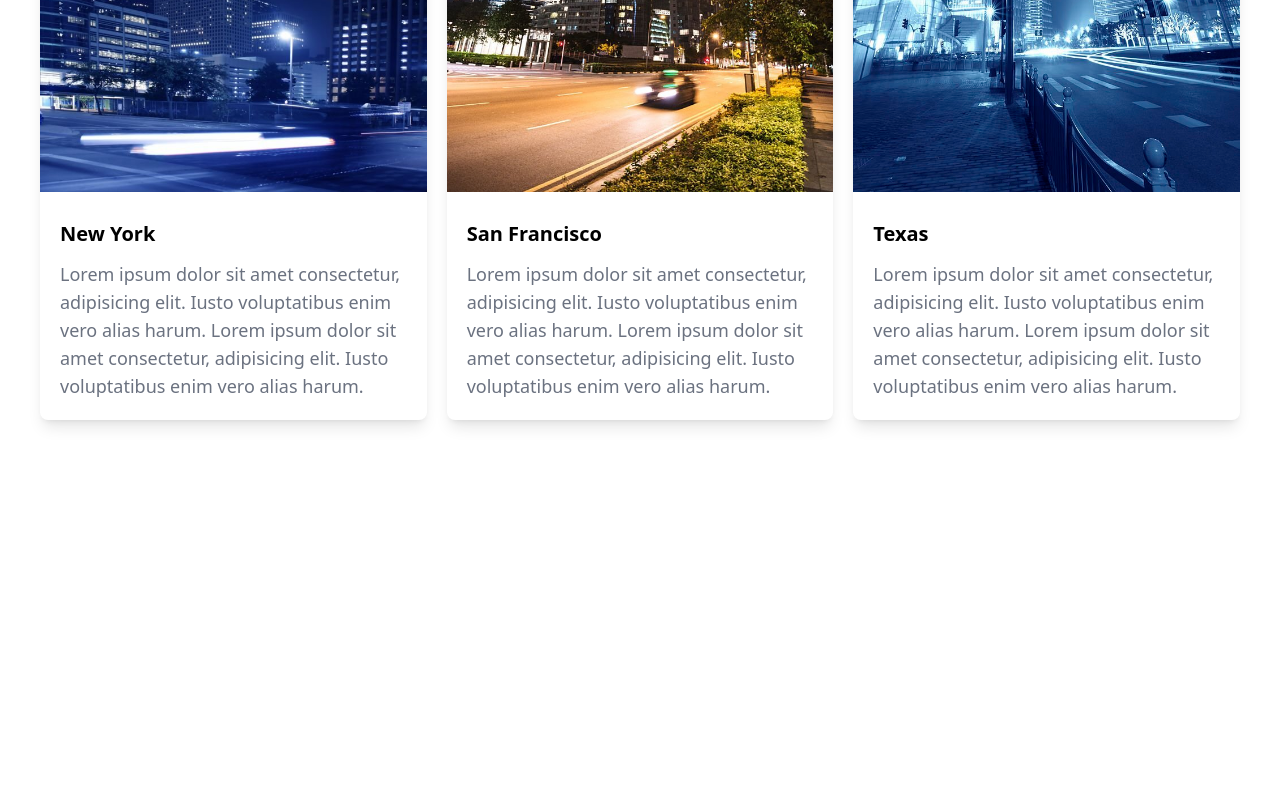
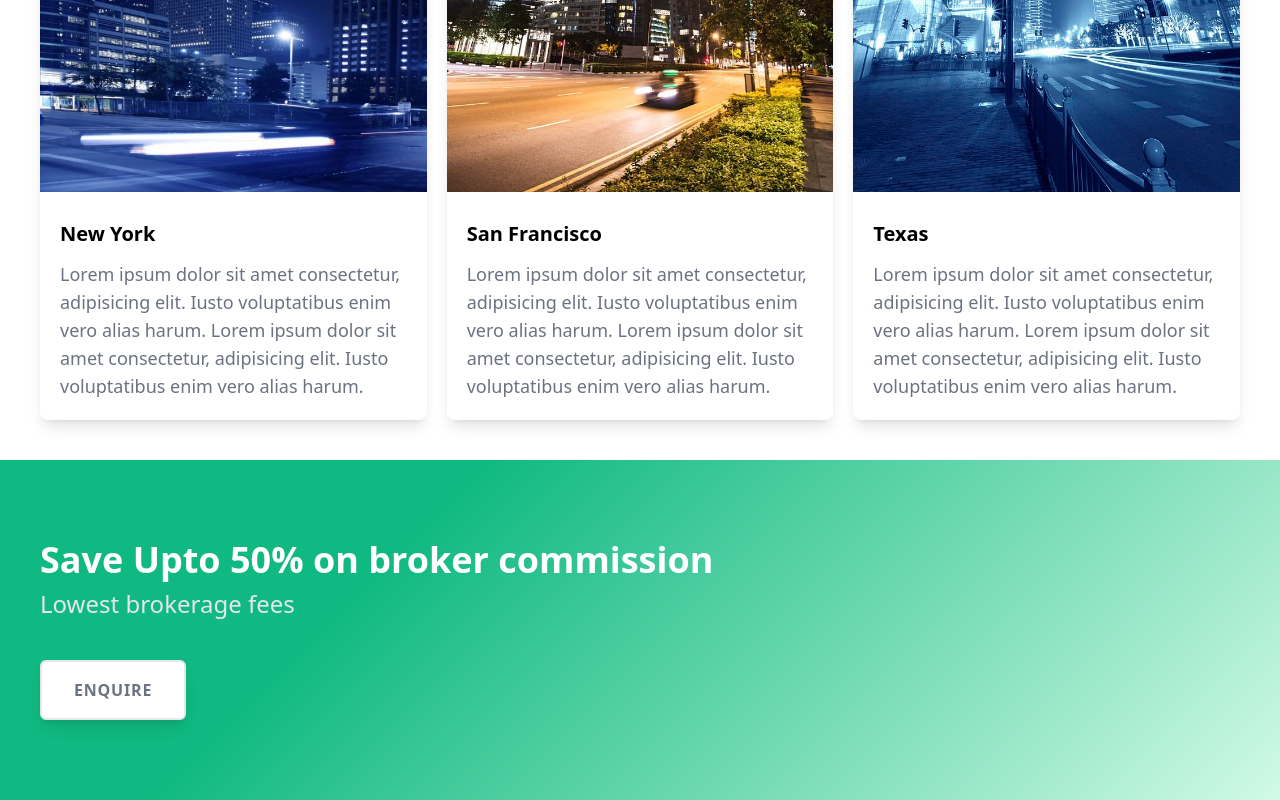
Before and after one commit to PrinceNarteh/prime-properties, a website: page src/index.html in a window 1280 px wide. Shown: the part 2662-3462 px from the top of the page. Before the commit the page ends 3122 px from the top, so only its background shows below. Drawn offline with Linux system fonts and the light colour scheme.

Commit message:
feat: adds broker section

```diff
--- a/src/index.html
+++ b/src/index.html
@@ -241,6 +241,25 @@
       </div>
       <!-- CARD -->
     </div>
-    <!-- CARD SECTION -->
+
+    <!-- BROKER SECTION  -->
+    <div
+      class="py-20"
+      style="background: linear-gradient(315deg, #d1fae5 0%, #10b981 70%)"
+    >
+      <div class="container mx-auto px-10">
+        <h2 class="text-4xl font-bold text-white mb-2">
+          Save Upto 50% on broker commission
+        </h2>
+        <h3 class="text- xl md:text-2xl text-gray-200">
+          Lowest brokerage fees
+        </h3>
+        <button
+          class="font-bold tracking-wider shadow-lg uppercase border-2 px-8 py-4 mt-10 bg-white text-gray-500 rounded-md"
+        >
+          Enquire
+        </button>
+      </div>
+    </div>
   </body>
 </html>
```
Also changed, not shown: public/styles.css.
